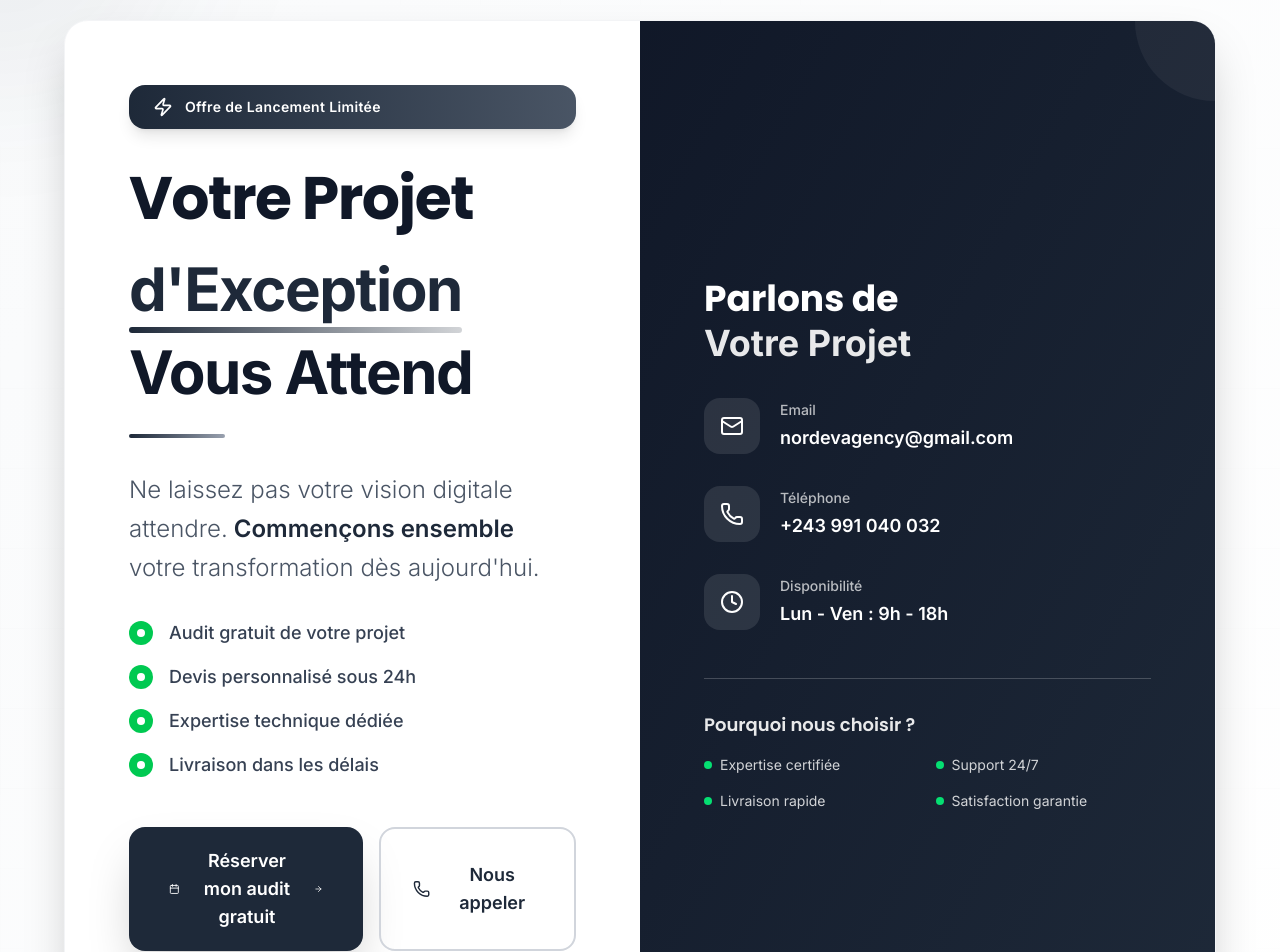
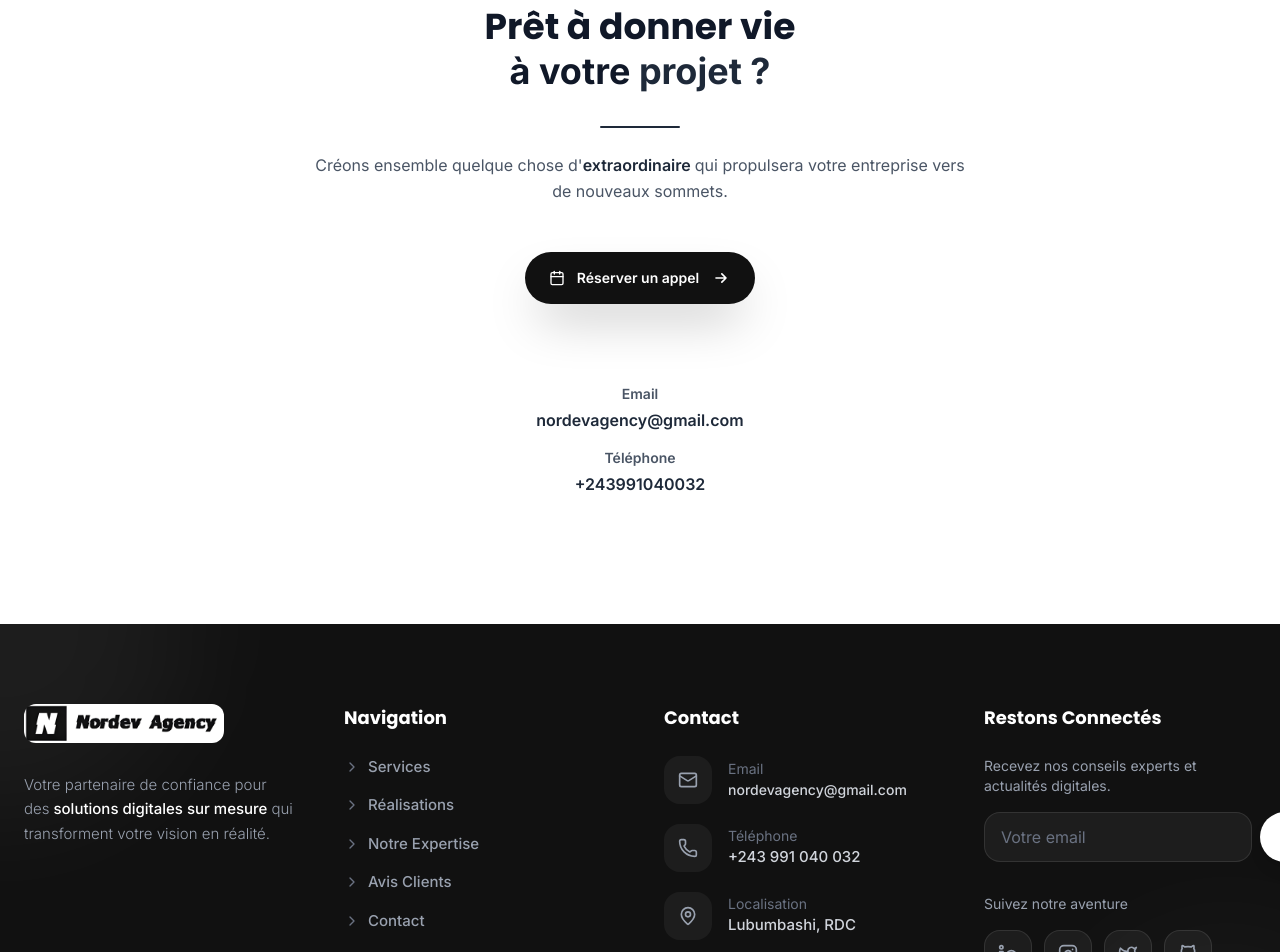
Before and after one commit to freddymk313/nordevagency, a Next.js app: page / in a window 1280 px wide. Shown: the part 6540-7492 px from the top of the page. Built offline with nearby package versions, Linux system fonts and the light colour scheme.

Commit message:
final cta ok

```diff
--- a/components/FinalCTA.tsx
+++ b/components/FinalCTA.tsx
@@ -1,185 +1,110 @@
-import { ArrowRight, Calendar, Phone, Mail, Clock, Star, Zap } from "lucide-react";
+import { ArrowRight, Calendar, Phone } from "lucide-react";
 
 const FinalCTA = () => {
   return (
-    <section id="contact" className="py-28 bg-gradient-to-br from-gray-50 to-white relative overflow-hidden">
-      {/* Éléments de fond dynamiques */}
-      <div className="absolute top-0 left-0 w-96 h-96 bg-gray-800/5 rounded-full blur-3xl -translate-x-1/2 -translate-y-1/2 animate-float-slow" />
-      <div className="absolute bottom-0 right-0 w-80 h-80 bg-gray-800/3 rounded-full blur-3xl translate-x-1/3 translate-y-1/3 animate-float-medium" />
-      <div className="absolute top-1/2 left-1/2 transform -translate-x-1/2 -translate-y-1/2 w-64 h-64 bg-gray-800/2 rounded-full blur-3xl animate-float-fast" />
+    <section id="contact" className="py-24 bg-white relative overflow-hidden">
+      {/* Background elements sophistiqués */}
+      {/* <div className="absolute top-0 left-0 w-full h-full">
+        <div className="absolute top-10 left-10 w-72 h-72 bg-gray-800/5 rounded-full blur-3xl" />
+        <div className="absolute bottom-10 right-10 w-96 h-96 bg-gray-800/3 rounded-full blur-3xl" />
+        <div className="absolute top-1/2 left-1/2 transform -translate-x-1/2 -translate-y-1/2 w-64 h-64 bg-gray-800/2 rounded-full blur-3xl" />
+      </div> */}
 
-      {/* Motif géométrique subtil */}
-      <div className="absolute inset-0 bg-[linear-gradient(rgba(42,42,42,0.02)_1px,transparent_1px),linear-gradient(90deg,rgba(42,42,42,0.02)_1px,transparent_1px)] bg-[size:80px_80px] [mask-image:radial-gradient(ellipse_80%_50%_at_50%_50%,black,transparent)]" />
+      {/* Grid pattern subtil */}
+      {/* <div className="absolute inset-0 bg-[linear-gradient(rgba(42,42,42,0.02)_1px,transparent_1px),linear-gradient(90deg,rgba(42,42,42,0.02)_1px,transparent_1px)] bg-[size:64px_64px] [mask-image:radial-gradient(ellipse_80%_50%_at_50%_50%,black,transparent)]" /> */}
 
       <div className="container mx-auto px-6 relative z-10">
-        <div className="max-w-6xl mx-auto">
-          {/* Carte principale CTA */}
-          <div className="bg-white rounded-3xl shadow-2xl hover:shadow-3xl transition-all duration-500 border border-gray-100 overflow-hidden">
-            <div className="grid lg:grid-cols-2 gap-0">
+        <div className="max-w-4xl mx-auto text-center">
+          {/* Badge d'action */}
+          {/* <div className="inline-flex items-center gap-2 bg-gray-50 border border-gray-200 rounded-full px-6 py-3 mb-8 shadow-sm">
+            <div className="w-2 h-2 bg-gray-800 rounded-full animate-pulse" />
+            <span className="text-sm font-semibold text-gray-700">
+              Prochain projet ? Parlons-en
+            </span>
+          </div> */}
 
-              {/* Colonne de contenu */}
-              <div className="p-12 md:p-16 flex flex-col justify-center">
-                {/* Badge d'urgence */}
-                <div className="inline-flex items-center gap-3 bg-gradient-to-r from-gray-800 to-gray-600 text-white px-6 py-3 rounded-2xl mb-8 shadow-lg">
-                  <Zap className="w-5 h-5" />
-                  <span className="text-sm font-semibold tracking-wide">
-                    Offre de Lancement Limitée
-                  </span>
-                </div>
+          {/* Titre principal */}
+          <h2 className="text-2xl md:text-4xl font-bold text-gray-900 mb-8 leading-tight">
+            Prêt à donner vie
+            <span className="block">
+              à votre <span className="text-gray-800">projet ?</span>
+            </span>
+          </h2>
+          {/* <h2 className="text-2xl md:text-4xl font-bold text-gray-900 mb-4 md:mb-6">
+            Prêt à donner vie <span className="text-gray-800">à votre projet ?</span>
+          </h2> */}
+          <div className="w-20 h-0.5 bg-gray-800 mx-auto mb-6 rounded-full" />
 
-                {/* Titre principal percutant */}
-                <h2 className="text-4xl md:text-5xl lg:text-6xl font-bold text-gray-900 mb-6 leading-tight tracking-tight">
-                  Votre Projet
-                  <span className="block mt-4">
-                    <span className="text-gray-800 relative">
-                      d&apos;Exception
-                      <span className="absolute -bottom-2 left-0 w-full h-1.5 bg-gradient-to-r from-gray-800 to-gray-800/20 rounded-full" />
-                    </span>
-                    <span className="block mt-2">Vous Attend</span>
-                  </span>
-                </h2>
+          {/* Description */}
+          <p className="text-base text-gray-600 mb-12 max-w-2xl mx-auto leading-relaxed">
+            Créons ensemble quelque chose d'<span className="text-gray-800 font-semibold">extraordinaire </span>
+            qui propulsera votre entreprise vers de nouveaux sommets.
+          </p>
 
-                {/* Séparateur élégant */}
-                <div className="w-24 h-1 bg-gradient-to-r from-gray-800 to-gray-400 mb-8 rounded-full" />
+          {/* Boutons d'action principaux */}
+          <div className="flex flex-col sm:flex-row gap-4 justify-center items-center mb-12">
+            <button className="group bg-[#111111] text-white px-6 py-4 rounded-full hover:bg-gray-900 transition-all duration-300 font-semibold text-sm shadow-2xl hover:shadow-3xl transform hover:-translate-y-1 flex items-center gap-3">
+              <Calendar className="w-4 h-4" />
+              Réserver un appel
+              {/* <ArrowRight className="w-5 h-5 group-hover:translate-x-1 transition-transform" /> */}
+              <svg
+                className="w-5 h-5 group-hover:translate-x-1 transition-transform"
+                fill="none"
+                stroke="currentColor"
+                viewBox="0 0 24 24"
+              >
+                <path strokeLinecap="round" strokeLinejoin="round" strokeWidth={2} d="M13 7l5 5m0 0l-5 5m5-5H6" />
+              </svg>
+            </button>
 
-                {/* Description persuasive */}
-                <p className="text-xl md:text-2xl text-gray-600 mb-8 leading-relaxed font-light">
-                  Ne laissez pas votre vision digitale attendre.
-                  <span className="font-semibold text-gray-800"> Commençons ensemble</span> votre
-                  transformation dès aujourd&apos;hui.
-                </p>
+            {/* <button className="group border-2 border-gray-800 text-gray-800 px-12 py-4 rounded-lg hover:bg-gray-800 hover:text-white transition-all duration-300 font-semibold text-lg hover:shadow-xl transform hover:-translate-y-1 flex items-center gap-3">
+              <Phone className="w-5 h-5" />
+              Nous appeler
+            </button> */}
+          </div>
 
-                {/* Bénéfices rapides */}
-                <div className="space-y-4 mb-12">
-                  {[
-                    "Audit gratuit de votre projet",
-                    "Devis personnalisé sous 24h",
-                    "Expertise technique dédiée",
-                    "Livraison dans les délais"
-                  ].map((benefit, index) => (
-                    <div key={index} className="flex items-center gap-4 text-gray-700">
-                      <div className="w-6 h-6 bg-green-500 rounded-full flex items-center justify-center flex-shrink-0">
-                        <div className="w-2 h-2 bg-white rounded-full" />
-                      </div>
-                      <span className="text-lg font-medium">{benefit}</span>
-                    </div>
-                  ))}
-                </div>
-
-                {/* Boutons d'action principaux */}
-                <div className="flex flex-col sm:flex-row gap-4 mb-8">
-                  {/* CTA Principal - Urgence */}
-                  <button className="group bg-gray-800 text-white px-10 py-5 rounded-2xl hover:bg-gray-700 transition-all duration-300 font-semibold shadow-2xl hover:shadow-3xl transform hover:-translate-y-1 flex items-center justify-center gap-4 text-lg flex-1">
-                    <Calendar className="w-6 h-6 group-hover:scale-110 transition-transform" />
-                    <span>Réserver mon audit gratuit</span>
-                    <ArrowRight className="w-5 h-5 group-hover:translate-x-1.5 transition-transform" />
-                  </button>
-
-                  {/* CTA Secondaire */}
-                  <button className="group border-2 border-gray-300 text-gray-800 px-8 py-5 rounded-2xl hover:border-gray-800 hover:shadow-lg transition-all duration-300 font-semibold flex items-center justify-center gap-3 text-lg flex-1">
-                    <Phone className="w-5 h-5 group-hover:scale-110 transition-transform" />
-                    <span>Nous appeler</span>
-                  </button>
-                </div>
-
-                {/* Garantie de satisfaction */}
-                <div className="flex items-center justify-center gap-3 text-gray-600">
-                  <div className="flex items-center gap-1">
-                    {[...Array(5)].map((_, i) => (
-                      <Star key={i} className="w-4 h-4 fill-yellow-400 text-yellow-400" />
-                    ))}
-                  </div>
-                  <span className="text-sm font-medium">98% de clients satisfaits</span>
-                </div>
+          {/* Informations de contact secondaires */}
+          <div className="*bg-white/80 *backdrop-blur-sm *border border-gray-200 *rounded-2xl p-8 max-w-md mx-auto *shadow-lg">
+            <div className="space-y-4 text-center">
+              <div>
+                <div className="text-sm font-semibold text-gray-600 mb-1">Email</div>
+                <a
+                  href="mailto:nordevagency@gmail.com"
+                  className="text-gray-800 font-semibold hover:text-gray-600 transition-colors"
+                >
+                  nordevagency@gmail.com
+                </a>
               </div>
 
-              {/* Colonne contact & informations */}
-              <div className="bg-gradient-to-br from-gray-900 to-gray-800 p-12 md:p-16 text-white relative overflow-hidden">
-                {/* Éléments décoratifs */}
-                <div className="absolute top-0 right-0 w-40 h-40 bg-white/5 rounded-full -translate-y-20 translate-x-20" />
-                <div className="absolute bottom-0 left-0 w-32 h-32 bg-white/3 rounded-full translate-y-16 -translate-x-16" />
+              <div>
+                <div className="text-sm font-semibold text-gray-600 mb-1">Téléphone</div>
+                <a
+                  href="tel:+243991040032"
+                  className="text-gray-800 font-semibold hover:text-gray-600 transition-colors"
+                >
+                  +243991040032
+                </a>
+              </div>
 
-                <div className="relative z-10 h-full flex flex-col justify-center">
-                  <h3 className="text-3xl md:text-4xl font-bold mb-8 leading-tight">
-                    Parlons de
-                    <span className="block text-white/90">Votre Projet</span>
-                  </h3>
-
-                  {/* Informations de contact */}
-                  <div className="space-y-8 mb-12">
-                    <div className="flex items-center gap-5 group cursor-pointer">
-                      <div className="w-14 h-14 bg-white/10 rounded-2xl flex items-center justify-center group-hover:bg-white/20 transition-all duration-300 group-hover:scale-110">
-                        <Mail className="w-6 h-6 text-white" />
-                      </div>
-                      <div>
-                        <div className="text-white/70 text-sm font-medium mb-1">Email</div>
-                        <a
-                          href="mailto:nordevagency@gmail.com"
-                          className="text-lg font-semibold text-white hover:text-white/80 transition-colors"
-                        >
-                          nordevagency@gmail.com
-                        </a>
-                      </div>
-                    </div>
-
-                    <div className="flex items-center gap-5 group cursor-pointer">
-                      <div className="w-14 h-14 bg-white/10 rounded-2xl flex items-center justify-center group-hover:bg-white/20 transition-all duration-300 group-hover:scale-110">
-                        <Phone className="w-6 h-6 text-white" />
-                      </div>
-                      <div>
-                        <div className="text-white/70 text-sm font-medium mb-1">Téléphone</div>
-                        <a
-                          href="tel:+243991040032"
-                          className="text-lg font-semibold text-white hover:text-white/80 transition-colors"
-                        >
-                          +243 991 040 032
-                        </a>
-                      </div>
-                    </div>
-
-                    <div className="flex items-center gap-5">
-                      <div className="w-14 h-14 bg-white/10 rounded-2xl flex items-center justify-center">
-                        <Clock className="w-6 h-6 text-white" />
-                      </div>
-                      <div>
-                        <div className="text-white/70 text-sm font-medium mb-1">Disponibilité</div>
-                        <div className="text-lg font-semibold text-white">
-                          Lun - Ven : 9h - 18h
-                        </div>
-                      </div>
-                    </div>
-                  </div>
-
-                  {/* Avantages immédiats */}
-                  <div className="border-t border-white/20 pt-8">
-                    <h4 className="text-lg font-semibold mb-4 text-white/90">Pourquoi nous choisir ?</h4>
-                    <div className="grid grid-cols-2 gap-4 text-sm">
-                      {[
-                        "Expertise certifiée",
-                        "Support 24/7",
-                        "Livraison rapide",
-                        "Satisfaction garantie"
-                      ].map((item, index) => (
-                        <div key={index} className="flex items-center gap-2">
-                          <div className="w-2 h-2 bg-green-400 rounded-full"></div>
-                          <span className="text-white/80">{item}</span>
-                        </div>
-                      ))}
-                    </div>
-                  </div>
-                </div>
-              </div>
+              {/* <div>
+                <div className="text-sm font-semibold text-gray-600 mb-1">Réponse garantie</div>
+                <div className="text-gray-700">Sous 24 heures</div>
+              </div> */}
             </div>
           </div>
 
-          {/* Bandeau de confiance final */}
-          <div className="text-center mt-12">
-            <p className="text-gray-600 text-lg font-light">
-              Rejoignez les <span className="font-semibold text-gray-800">50+ entreprises</span> qui nous font confiance
+          {/* Note de confiance */}
+          {/* <div className="mt-12">
+            <p className="text-gray-500 text-sm">
+              <span className="font-semibold">100% confidentiel</span> • Premier appel sans engagement • Devis personnalisé sous 48h
             </p>
-          </div>
+          </div> */}
         </div>
       </div>
+
+      {/* Élément décoratif flottant */}
+      {/* <div className="absolute bottom-8 left-8 w-4 h-4 bg-gray-800/20 rounded-full animate-bounce" />
+      <div className="absolute top-8 right-8 w-3 h-3 bg-gray-800/30 rounded-full animate-bounce delay-75" /> */}
     </section>
   );
 };
```
